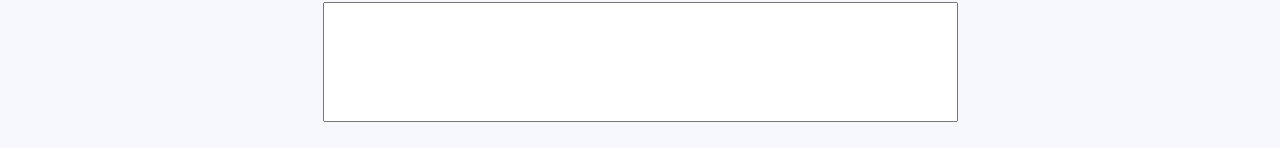
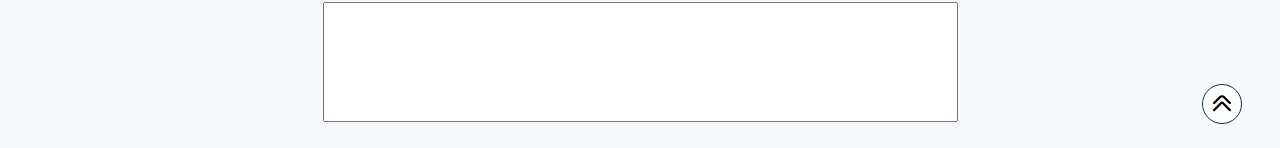
Before and after one commit to wonggamggik/YoonCom-SurveySite, a React (Vite) app: page / in a window 1280 px wide. Shown: the part 652-800 px from the top of the page. Built offline with nearby package versions, Linux system fonts and the light colour scheme.

Commit message:
맨 위로 스크롤 버튼 추가
- 사용의 편의성을 위해 맨 위로 스크롤 버튼 추가

```diff
--- a/src/assets/Survey.css
+++ b/src/assets/Survey.css
@@ -200,3 +200,15 @@
 [type="checkbox"]:checked + .label-box .check-icon::before {
   border-color: #fff;
 }
+
+.goToTop {
+  position: fixed;
+  bottom: 3%;
+  right: 3%;
+  width: 40px;
+  height: 40px;
+  padding: 0;
+  border: solid 1px var(--company-symbol-color);
+  border-radius: 50%;
+  background-color: white;
+}
--- a/src/pages/SurveyPage.jsx
+++ b/src/pages/SurveyPage.jsx
@@ -1,11 +1,16 @@
 import { Link } from "react-router-dom";
 import "../assets/Survey.css";
 import survey_image from "../assets/rck-image.png";
+import up_image from "../assets/chevron-double-up_6407358.svg";
 import SurveyCheck from "../components/SurveyCheck";
 import SurveyDescriptive from "../components/SurveyDescriptive";
 import { useState, useEffect } from "react";
 
 export default function SurveyPage() {
+  const goToTop = () => {
+    window.scrollTo({ top: 0, behavior: "smooth" });
+  };
+
   return (
     <div className="surveyPage">
       {/* 본문 */}
@@ -48,6 +53,11 @@ export default function SurveyPage() {
           </div>
         </div>
       </div>
+      <div>
+        <button className="goToTop" onClick={goToTop}>
+          <img src={up_image} />
+        </button>
+      </div>
     </div>
   );
 }
```
Also changed, not shown: src/assets/chevron-double-up_6407358.svg (added), src/assets/copyright.txt (added).
